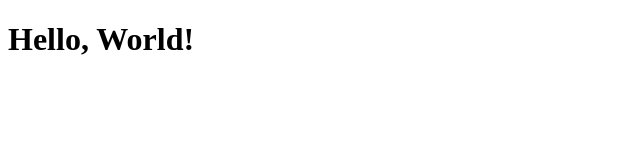
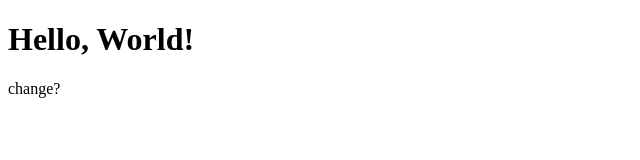
Before and after one commit to chives02/Hello_World_mi349, a plain HTML site: page index.html in a window 1280 px wide. Shown: the full height of the page, 0-640 px from the left. Drawn offline with Linux system fonts and the light colour scheme.

Commit message:
small change to check netlify deployment

```diff
--- a/index.html
+++ b/index.html
@@ -9,6 +9,10 @@
 </head>
 <body>
    <h1>Hello, World!</h1>
+
+   <p> change? </p>
+
+
 </body>
 </html>
 
```
